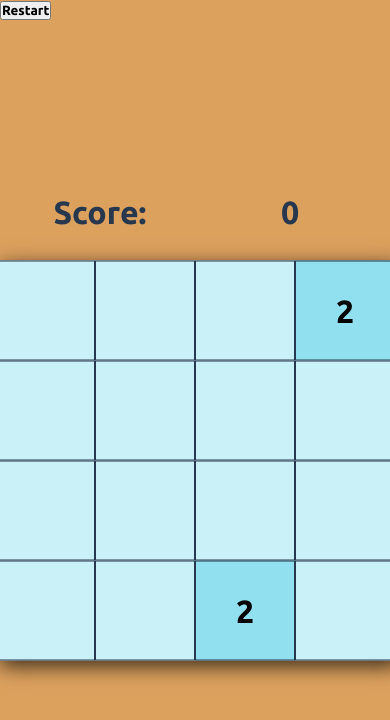
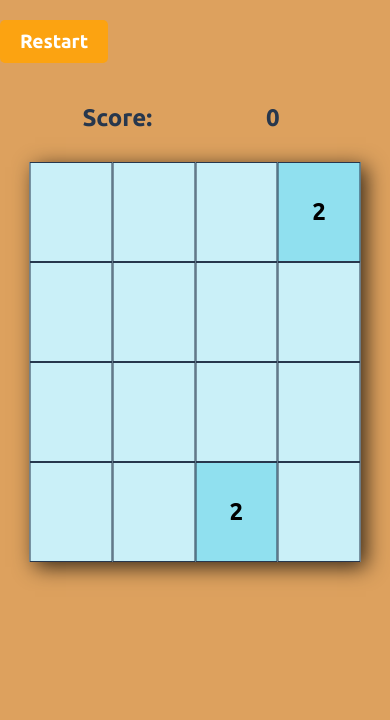
Before and after one commit to SHAKTHImsv/2048, a plain HTML site: page index.html in a window 390 px wide. Drawn offline with Linux system fonts and the light colour scheme.

Commit message:
style.css

```diff
--- a/style.css
+++ b/style.css
@@ -87,3 +87,63 @@ body {
 .rules-para {
 	padding: 20px 10px;
 }
+.restart-button {
+    background-color: #fca311; /* Change as needed */
+    color: white; /* Text color */
+    border: none;
+    border-radius: 5px;
+    padding: 10px 20px;
+    font-size: 1.2rem;
+    cursor: pointer;
+    margin-top: 20px; /* Space from the game board */
+    transition: background-color 0.3s;
+}
+
+.restart-button:hover {
+    background-color: #e6a63d; /* Darker shade on hover */
+}
+
+/* Media Queries for Responsive Design */
+@media (max-width: 600px) {
+    body {
+        background-color: #dda15e; /* Keep the same background color */
+    }
+
+    .container {
+        width: 90%; /* Make the container take up more width */
+        padding: 10px; /* Add some padding */
+        top: 10%; /* Adjust positioning */
+        left: 50%;
+        transform: translate(-50%, 0); /* Center horizontally */
+    }
+
+    .score {
+        font-size: 1.5rem; /* Reduce font size for score */
+    }
+
+    .result {
+        font-size: 1.5rem; /* Reduce font size for result */
+    }
+
+    .grid {
+        width: 100%; /* Make grid responsive */
+        height: 400px; /* Set height to match larger devices */
+    }
+
+    .grid-item {
+        font-size: 1.5rem; /* Reduce font size of grid items */
+    }
+
+    .rules {
+        font-size: 1rem; /* Reduce font size for rules */
+        padding: 10px; /* Adjust padding */
+    }
+
+    .rules > h1 {
+        font-size: 1.5rem; /* Reduce font size for rules title */
+    }
+
+    .rules-para {
+        font-size: 0.9rem; /* Further reduce font size for paragraph */
+    }
+}
```
